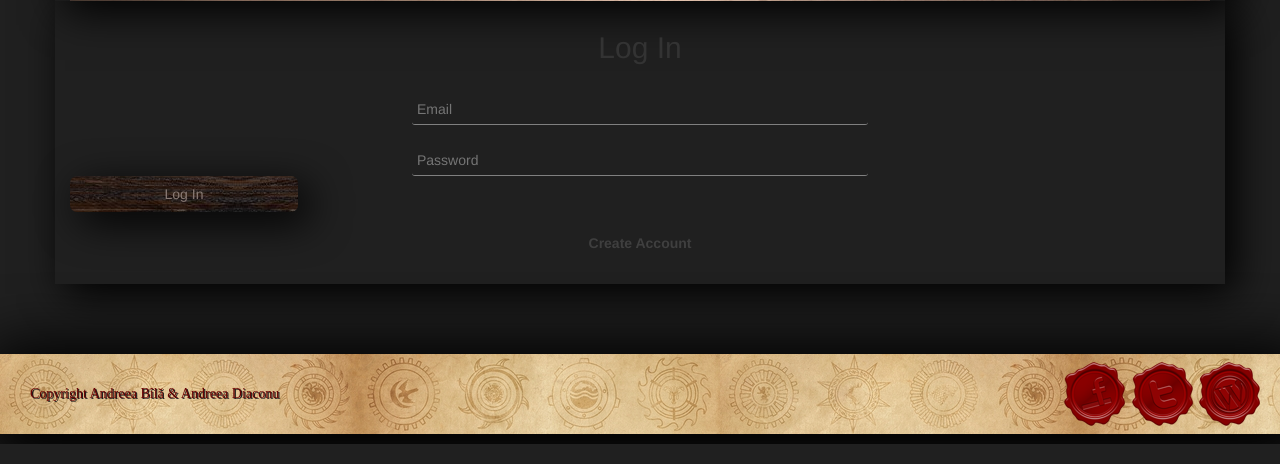
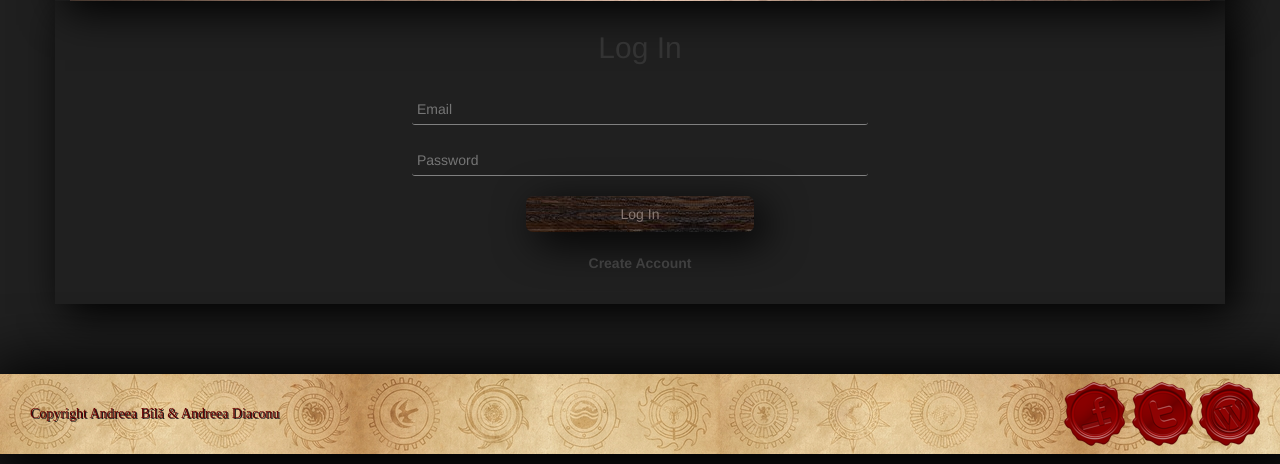
Before and after one commit to AndreeaBila/GameOfThronesSorting, a PHP site: page /php/login.php in a window 1280 px wide. Shown: the part 474-938 px from the top of the page. Run offline with PHP 8.4, Linux system fonts and the light colour scheme; some libraries are stand-ins or nearby versions.

Commit message:
submit -> button

```diff
--- a/css/login.css
+++ b/css/login.css
@@ -41,7 +41,7 @@ select,
 input[type="email"],
 input[type="text"],
 input[type="password"],
-input[type="submit"],
+input[type="button"],
 input[type="date"],
 button {
     display: block;
@@ -88,7 +88,7 @@ input[type="button"] {
     color: #897A74;
 }
 
-input[type="submit"]:hover {
+input[type="button"]:hover {
     transform: scale(0.95, 0.95);
 }
 
```
